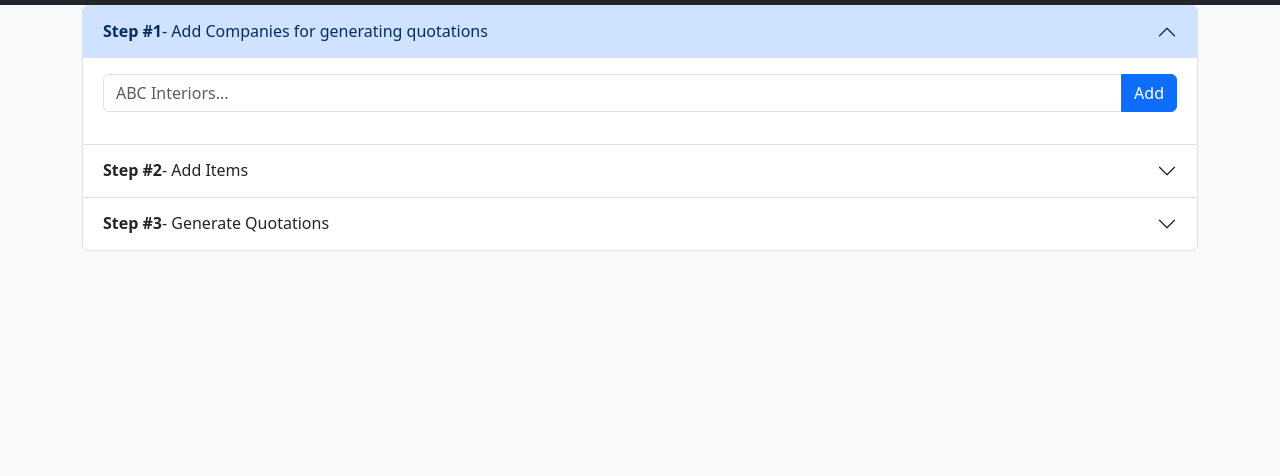
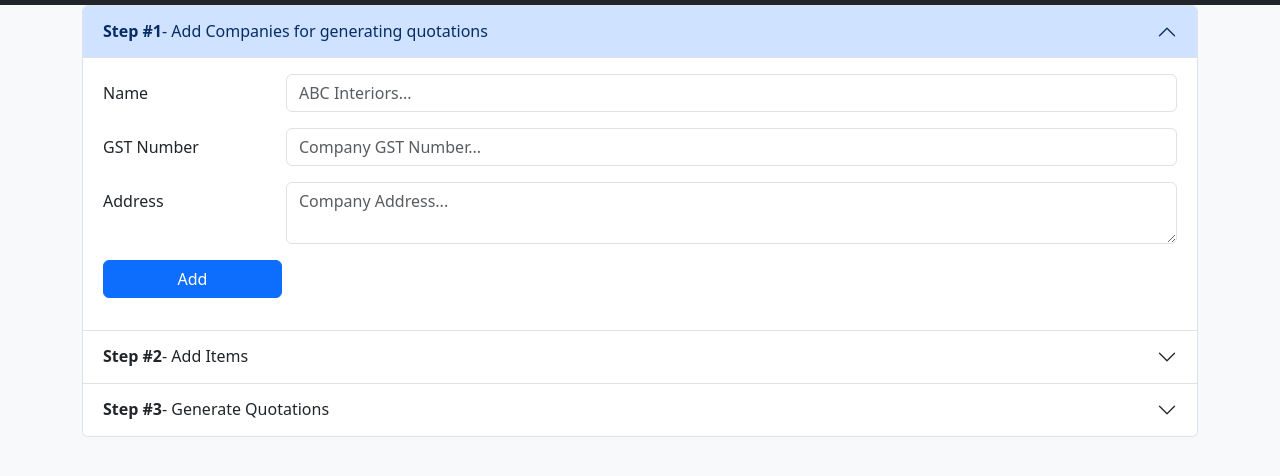
Before and after one commit to JangirSumit/Quotator, a plain HTML site: page index.html in a window 1280 px wide. Shown: the part 54-530 px from the top of the page. Drawn offline with nearby package versions, Linux system fonts and the light colour scheme.

Commit message:
added gst number and address text box

```diff
--- a/index.html
+++ b/index.html
@@ -50,7 +50,11 @@
           data-bs-parent="#accordionExample"
         >
           <div class="accordion-body">
-            <div class="input-group mb-3">
+            <div class="mb-3 row">
+              <label for="Company-name" class="col-sm-2 col-form-label"
+                >Name</label
+              >
+              <div class="col-sm-10">
               <input
                 id="company-name"
                 type="text"
@@ -59,10 +63,43 @@
                 aria-label="ABC Interiors..."
                 aria-describedby="button-addon2"
               />
-              <button class="btn btn-primary" type="button" id="add-company">
+            </div>
+          </div>
+          <div class="mb-3 row">
+            <label for="company-name" class="col-sm-2 col-form-label"
+              >GST Number</label
+            >
+            <div class="col-sm-10">
+            <input
+              id="gst-number"
+              type="text"
+              class="form-control"
+              placeholder="Company GST Number..."
+              aria-label="Company GST Number..."
+              aria-describedby="button-addon2"
+            />
+          </div>
+        </div>
+        <div class="mb-3 row">
+          <label for="company-address" class="col-sm-2 col-form-label"
+            >Address</label
+          >
+          <div class="col-sm-10">
+            <textarea
+              class="form-control"
+              id="company-address"
+              placeholder="Company Address..."
+            ></textarea>
+          </div>
+        </div>
+            <div class="mb-3">
+              <button class="btn btn-primary col-sm-2"
+              type="button"
+              id="add-company">
                 Add
               </button>
             </div>
+
 
             <ul class="list-group" id="companies-list"></ul>
           </div>
--- a/scripts/script.js
+++ b/scripts/script.js
@@ -1,4 +1,4 @@
-const COMPANY_NAMES_KEY = "company-names";
+const COMPANY_DETAILS_KEY = "company-names";
 const ITEM_DETAILS_KEY = "item-details";
 
 renderCompanyList();
@@ -57,7 +57,7 @@ document.getElementById("add-item").addEventListener("click", function (e) {
 });
 
 function renderCompanyList() {
-  let companies = localStorage.getItem(COMPANY_NAMES_KEY);
+  let companies = localStorage.getItem(COMPANY_DETAILS_KEY);
   const d = JSON.parse(companies);
   let html = "";
 
@@ -91,11 +91,11 @@ function renderItemList() {
 }
 
 function removeCompanyNameFromDb(companyId) {
-  let companies = localStorage.getItem(COMPANY_NAMES_KEY);
+  let companies = localStorage.getItem(COMPANY_DETAILS_KEY);
   if (companies) {
     companies = JSON.parse(companies).filter((c) => c.id !== companyId);
   }
-  localStorage.setItem(COMPANY_NAMES_KEY, JSON.stringify(companies));
+  localStorage.setItem(COMPANY_DETAILS_KEY, JSON.stringify(companies));
 }
 
 function removeItemFromDb(itemId) {
@@ -109,7 +109,7 @@ function removeItemFromDb(itemId) {
 function addCompanyNameInTheDb(company) {
   const newRecord = { id: getGUID(), name: company };
 
-  let companies = localStorage.getItem(COMPANY_NAMES_KEY);
+  let companies = localStorage.getItem(COMPANY_DETAILS_KEY);
   if (companies) {
     companies = JSON.parse(companies);
     companies = [...companies, newRecord];
@@ -117,7 +117,7 @@ function addCompanyNameInTheDb(company) {
     companies = [newRecord];
   }
 
-  localStorage.setItem(COMPANY_NAMES_KEY, JSON.stringify(companies));
+  localStorage.setItem(COMPANY_DETAILS_KEY, JSON.stringify(companies));
 }
 
 function addItemInTheDb(
```
